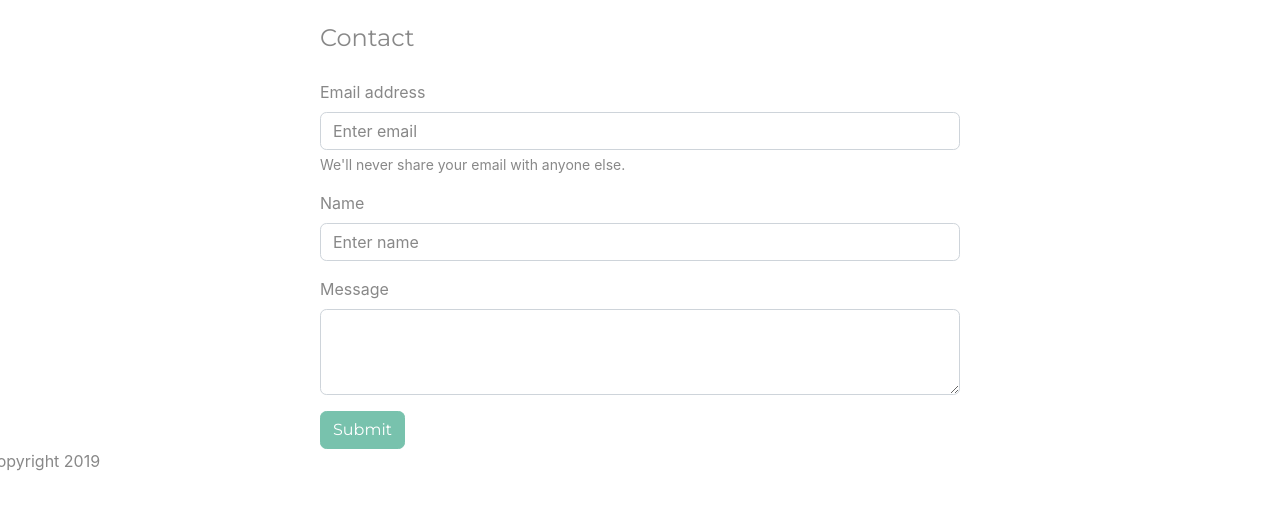
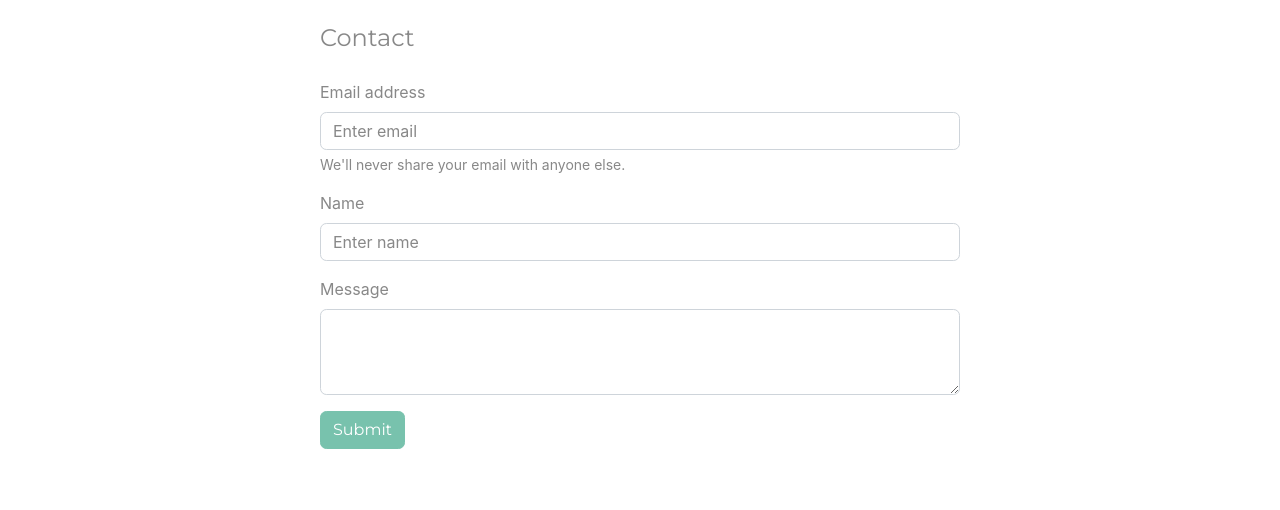
Before and after one commit to bradleyllew/Bootstrap-Portfolio, a plain HTML site: page contact.html in a window 1280 px wide. Shown: the part 56-566 px from the top of the page. Drawn offline with nearby package versions, Linux system fonts and the light colour scheme.

Commit message:
missed part of footer

```diff
--- a/contact.html
+++ b/contact.html
@@ -81,12 +81,12 @@
                     </div>
                 </div>
             </div>
-            <div class="row">
+            <!-- <div class="row">
                 <div class="footer">
-                    <!-- <p>Copyright<img src="Users/mac2/Desktop/Copyright"></p> COULDNT GET IMAGE TO SHOW-->
-                    <p>Copyright 2019</p>
-                </div>
-            </div>
+                     <p>Copyright<img src="Users/mac2/Desktop/Copyright"></p> COULDNT GET IMAGE TO SHOW-->
+                    <!-- <p>Copyright 2019</p> -->
+                <!-- </div> -->
+            <!-- </div> -->
 </body>
 
 </html>
```
Also changed, not shown: index.html (+5 -5 lines).
